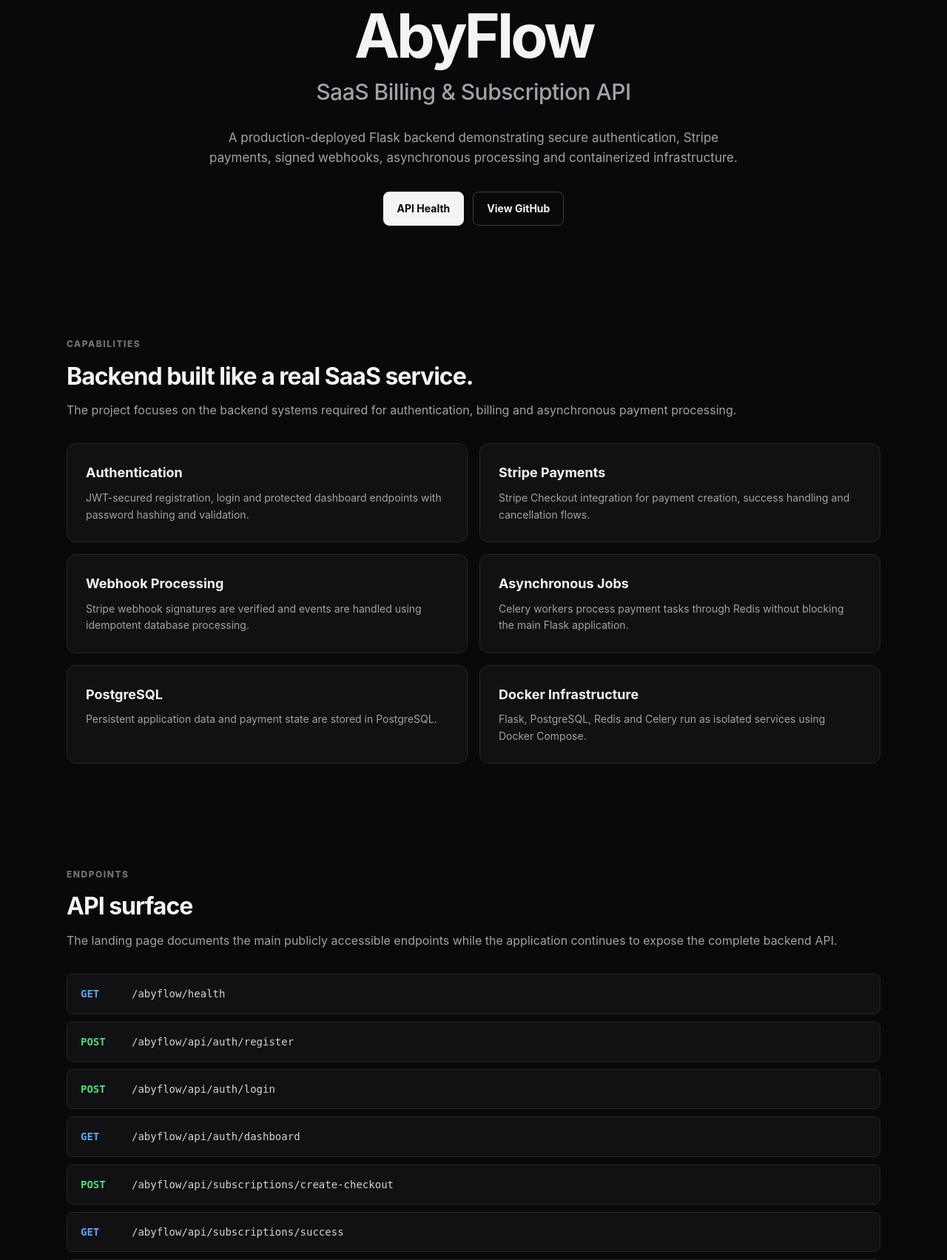
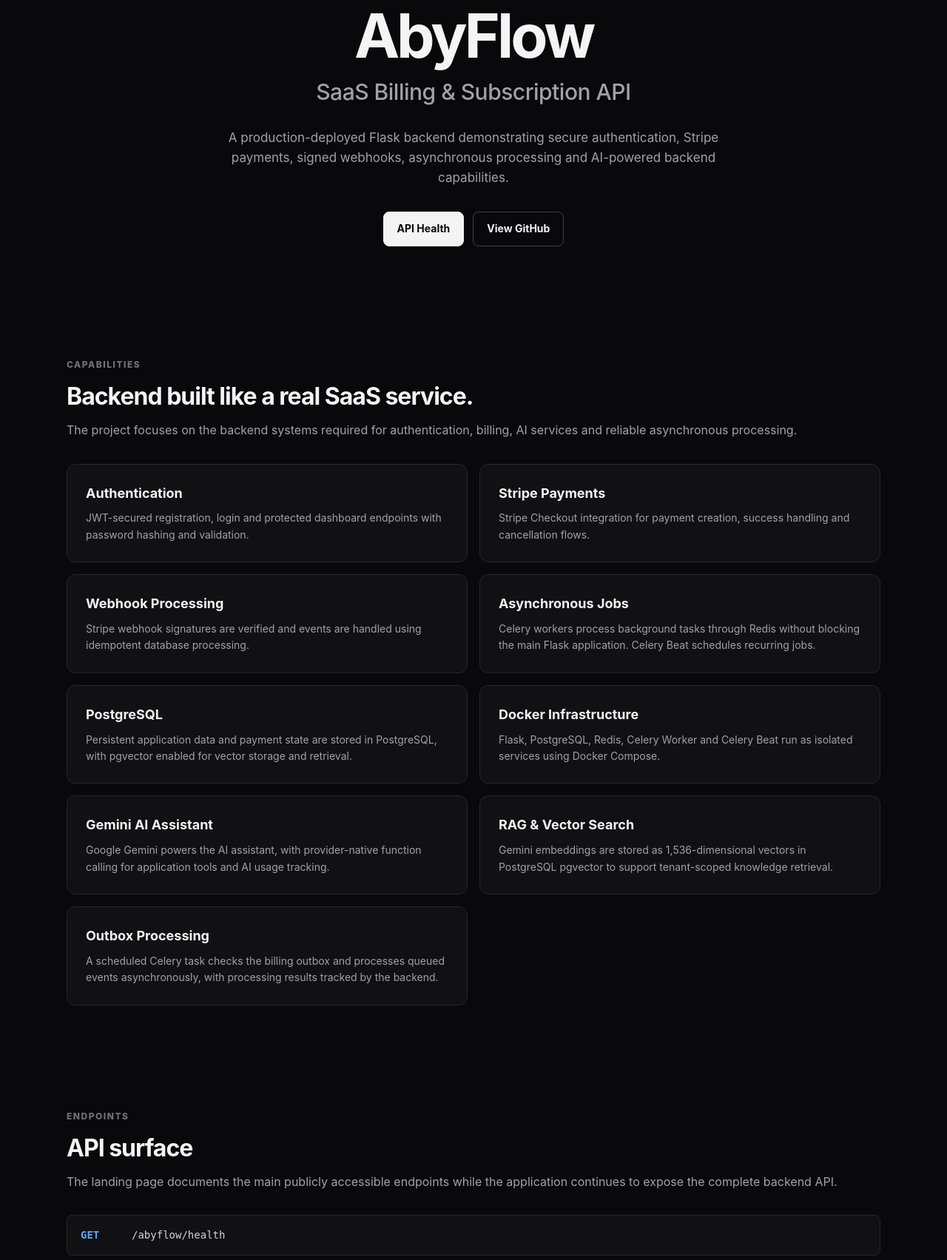
Before and after one commit to adithyaabhiram-28/AbyFlow, a Flask app: page / in a window 1280 px wide. Shown: the part 218-1921 px from the top of the page at 74% size. Run offline with Flask 3, Linux system fonts and the light colour scheme.

Commit message:
Update landing page

```diff
--- a/app/templates/index.html
+++ b/app/templates/index.html
@@ -1,15 +1,12 @@
 <!DOCTYPE html>
 <html lang="en">
+
 <head>
     <meta charset="UTF-8">
     <meta name="viewport" content="width=device-width, initial-scale=1.0">
-
     <title>AbyFlow — SaaS Billing API</title>
-
-    <meta
-        name="description"
-        content="AbyFlow is a production-deployed SaaS billing and subscription backend built with Flask, PostgreSQL, Redis, Celery, Docker and Stripe."
-    >
+    <meta name="description"
+        content="AbyFlow is a production-deployed SaaS billing and subscription backend built with Flask, PostgreSQL, pgvector, Redis, Celery, Stripe and Google Gemini.">
 
     <style>
         * {
@@ -234,6 +223,7 @@
             background: #111113;
             font-family: monospace;
             font-size: 14px;
+            overflow-wrap: anywhere;
         }
 
         .method {
@@ -357,25 +376,21 @@
         </div>
     </nav>
 
-
     <!-- HERO -->
-
     <header class="hero">
         <div class="container">
-
             <div class="badge">
                 <span class="status-dot"></span>
                 Production API
             </div>
 
             <h1>AbyFlow</h1>
-
-            <h2>SaaS Billing & Subscription API</h2>
+            <h2>SaaS Billing &amp; Subscription API</h2>
 
             <p>
                 A production-deployed Flask backend demonstrating secure
                 authentication, Stripe payments, signed webhooks,
-                asynchronous processing and containerized infrastructure.
+                asynchronous processing and AI-powered backend capabilities.
             </p>
 
             <div class="buttons">
@@ -383,36 +398,28 @@
                     API Health
                 </a>
 
-                <a
-                    class="button"
-                    href="https://github.com/adithyaabhiram-28/AbyFlow"
-                    target="_blank"
-                    rel="noopener noreferrer"
-                >
+                <a class="button" href="https://github.com/adithyaabhiram-28/AbyFlow" target="_blank"
+                    rel="noopener noreferrer">
                     View GitHub
                 </a>
             </div>
-
         </div>
     </header>
 
-
     <!-- FEATURES -->
-
     <section id="features">
         <div class="container">
-
             <div class="section-title">
                 <div class="eyebrow">Capabilities</div>
                 <h2>Backend built like a real SaaS service.</h2>
                 <p>
                     The project focuses on the backend systems required
-                    for authentication, billing and asynchronous payment processing.
+                    for authentication, billing, AI services and reliable
+                    asynchronous processing.
                 </p>
             </div>
 
             <div class="grid">
-
                 <div class="card">
                     <h3>Authentication</h3>
                     <p>
@@ -441,8 +448,9 @@
                 <div class="card">
                     <h3>Asynchronous Jobs</h3>
                     <p>
-                        Celery workers process payment tasks through Redis
-                        without blocking the main Flask application.
+                        Celery workers process background tasks through
+                        Redis without blocking the main Flask application.
+                        Celery Beat schedules recurring jobs.
                     </p>
                 </div>
 
@@ -450,29 +458,52 @@
                     <h3>PostgreSQL</h3>
                     <p>
                         Persistent application data and payment state are
-                        stored in PostgreSQL.
+                        stored in PostgreSQL, with pgvector enabled for
+                        vector storage and retrieval.
                     </p>
                 </div>
 
                 <div class="card">
                     <h3>Docker Infrastructure</h3>
                     <p>
-                        Flask, PostgreSQL, Redis and Celery run as isolated
-                        services using Docker Compose.
+                        Flask, PostgreSQL, Redis, Celery Worker and Celery
+                        Beat run as isolated services using Docker Compose.
                     </p>
                 </div>
 
+                <div class="card">
+                    <h3>Gemini AI Assistant</h3>
+                    <p>
+                        Google Gemini powers the AI assistant, with
+                        provider-native function calling for application
+                        tools and AI usage tracking.
+                    </p>
                 </div>
 
+                <div class="card">
+                    <h3>RAG &amp; Vector Search</h3>
+                    <p>
+                        Gemini embeddings are stored as 1,536-dimensional
+                        vectors in PostgreSQL pgvector to support
+                        tenant-scoped knowledge retrieval.
+                    </p>
+                </div>
+
+                <div class="card">
+                    <h3>Outbox Processing</h3>
+                    <p>
+                        A scheduled Celery task checks the billing outbox
+                        and processes queued events asynchronously, with
+                        processing results tracked by the backend.
+                    </p>
+                </div>
+            </div>
         </div>
     </section>
 
-
     <!-- API -->
-
     <section id="api">
         <div class="container">
-
             <div class="section-title">
                 <div class="eyebrow">Endpoints</div>
                 <h2>API surface</h2>
@@ -566,7 +590,8 @@
                     <div class="step-number">04</div>
                     <h3>Celery Worker</h3>
                     <p>
-                        Redis queues the event and a Celery worker processes it.
+                        The event is queued through Redis and processed
+                        asynchronously by a Celery worker.
                     </p>
                 </div>
 
@@ -574,21 +599,17 @@
                     <div class="step-number">05</div>
                     <h3>Database Update</h3>
                     <p>
-                        PostgreSQL stores the resulting account state.
+                        PostgreSQL stores the resulting payment and
+                        subscription state.
                     </p>
                 </div>
-
             </div>
-
         </div>
     </section>
 
-
     <!-- ARCHITECTURE -->
-
     <section id="architecture">
         <div class="container">
-
             <div class="section-title">
                 <div class="eyebrow">Infrastructure</div>
                 <h2>System architecture</h2>
@@ -599,55 +620,55 @@
 
             <div class="architecture">
                 <pre>
-                    ┌──────────────────────┐
-                    │       Client         │
-                    └──────────┬───────────┘
+                         ┌────────────────────────┐
+                         │         Client         │
+                         └────────────┬───────────┘
                                       │
                                       ▼
-                    ┌──────────────────────┐
-                    │       Nginx          │
-                    │    HTTPS / Proxy     │
-                    └──────────┬───────────┘
+                         ┌────────────────────────┐
+                         │         Nginx          │
+                         │     HTTPS / Proxy      │
+                         └────────────┬───────────┘
                                       │
                                       ▼
-                    ┌──────────────────────┐
-                    │   Flask + Gunicorn   │
-                    │      AbyFlow API     │
-                    └──────┬────────┬──────┘
-                           │        │
-                 ┌─────────┘        └──────────┐
-                 ▼                             ▼
-        ┌─────────────────┐           ┌─────────────────┐
-        │   PostgreSQL    │           │      Redis      │
-        │   Persistent DB │           │   Task Broker   │
-        └─────────────────┘           └────────┬────────┘
+                         ┌────────────────────────┐
+                         │   Flask + Gunicorn     │
+                         │      AbyFlow API       │
+                         └──────┬──────┬──────┬───┘
+                                │      │      │
+                    ┌───────────┘      │      └─────────────┐
+                    ▼                  ▼                    ▼
+          ┌─────────────────┐  ┌─────────────────┐  ┌─────────────────┐
+          │   PostgreSQL    │  │      Redis      │  │  Google Gemini  │
+          │  + pgvector     │  │   Task Broker   │  │    AI API       │
+          └─────────────────┘  └────────┬────────┘  └─────────────────┘
+                                        │
+                              ┌─────────┴─────────┐
+                              ▼                   ▼
+                    ┌─────────────────┐ ┌─────────────────┐
+                    │  Celery Worker  │ │   Celery Beat   │
+                    │ Async Processing│ │ Task Scheduler  │
+                    └────────┬────────┘ └─────────────────┘
                              │
                              ▼
                     ┌─────────────────┐
-                                      │ Celery Worker   │
-                                      │ Async Processing │
-                                      └────────┬────────┘
-                                               │
-                                               ▼
-                                      ┌─────────────────┐
-                                      │     Stripe      │
-                                      │ Payment Events  │
+                    │   PostgreSQL    │
+                    │ State / Outbox  │
                     └─────────────────┘
+
+          Stripe Checkout and signed webhooks integrate with the API.
 </pre>
             </div>
-
         </div>
     </section>
 
-
     <!-- FOOTER -->
-
     <footer>
         <div class="container footer-inner">
             <span>AbyFlow API v1.0.0</span>
             <span>Backend demonstration • AWS EC2 deployment</span>
         </div>
     </footer>
+</body>
 
-</body>
 </html>
```
Also changed, not shown: other parts of app/templates/index.html (+49 -35 lines). Lines whose indentation alone changed are shown as unchanged.
